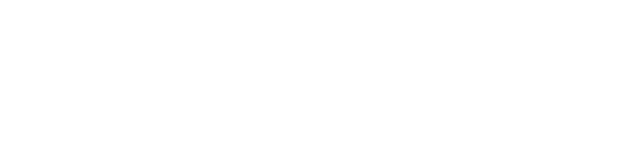
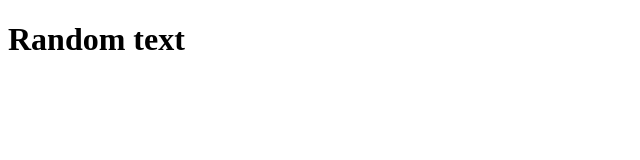
Before and after one commit to hirok08/bill-splitter, a plain HTML site: page index.html in a window 1280 px wide. Shown: the whole page, without its empty margins (0-640 px from the left). Drawn offline with Linux system fonts and the light colour scheme.

Commit message:
Update index.html

```diff
--- a/index.html
+++ b/index.html
@@ -7,7 +7,7 @@
     <link rel="stylesheet" href="style.css">
 </head>
 <body>
-
+    <h1>Random text</h1>
 
     <script src="main.js"></script>
 </body>
```
